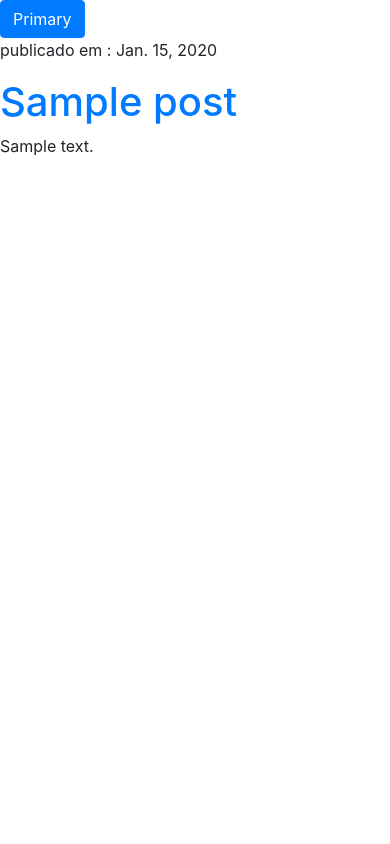
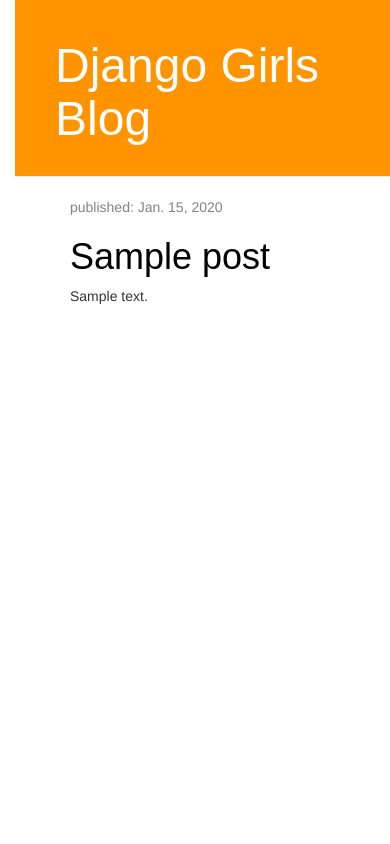
Before and after one commit to daltonvieira/blog, a Django app: template blog/templates/blog/post_list.html in a window 390 px wide. Run offline with Django 3.2, Linux system fonts and the light colour scheme; the template is opened without the code that fills it: values that come from a table or form of the project are taken from there, others are empty; tables that the repository leaves empty hold one stand-in row (values such as "Sample post"); some libraries are stand-ins or nearby versions.

Commit message:
adicionando css e criando template base

```diff
--- /dev/null
+++ b/blog/static/css/blog.css
@@ -0,0 +1,56 @@
+body {
+    padding-left: 15px;
+
+}
+h1 a {
+    color: #FCA205;
+    font-family: 'PT Sans Narrow', sans-serif;';
+
+}
+
+.page-header {
+    background-color: #ff9400;
+    margin-top: 0;
+    padding: 20px 20px 20px 40px;
+}
+
+.page-header h1, .page-header h1 a, .page-header h1 a:visited, .page-header h1 a:active {
+    color: #ffffff;
+    font-size: 36pt;
+    text-decoration: none;
+}
+
+.content {
+    margin-left: 40px;
+}
+
+h1, h2, h3, h4 {
+    font-family: 'Lobster', cursive;
+}
+
+.date {
+    color: #828282;
+}
+
+.save {
+    float: right;
+}
+
+.post-form textarea, .post-form input {
+    width: 100%;
+}
+
+.top-menu, .top-menu:hover, .top-menu:visited {
+    color: #ffffff;
+    float: right;
+    font-size: 26pt;
+    margin-right: 20px;
+}
+
+.post {
+    margin-bottom: 70px;
+}
+
+.post h1 a, .post h1 a:visited {
+    color: #000000;
+}
--- /dev/null
+++ b/blog/templates/blog/base.html
@@ -0,0 +1,23 @@
+{% load static %}
+<html>
+    <head>
+        <title>Django Girls blog</title>
+        <link rel="stylesheet" href="//maxcdn.bootstrapcdn.com/bootstrap/3.2.0/css/bootstrap.min.css">
+        <link rel="stylesheet" href="//maxcdn.bootstrapcdn.com/bootstrap/3.2.0/css/bootstrap-theme.min.css">
+        <link href='//fonts.googleapis.com/css?family=Lobster&subset=latin,latin-ext' rel='stylesheet' type='text/css'>
+        <link rel="stylesheet" href="{% static 'css/blog.css' %}">
+    </head>
+    <body>
+    <div class="page-header">
+        <h1><a href="/">Django Girls Blog</a></h1>
+    </div>
+        <div class="content container">
+            <div class="row">
+                <div class="col-md-8">
+                {% block content %}
+                {% endblock %}
+                </div>
+            </div>
+        </div>
+    </body>
+</html>
--- a/blog/templates/blog/post_list.html
+++ b/blog/templates/blog/post_list.html
@@ -1,21 +1,12 @@
-<html lang="pt-BR">
-    <head>
-        <meta charset="UTF-8">
-        <title>
-            Meu Blog
-        </title>
-        <link rel="stylesheet" href="https://stackpath.bootstrapcdn.com/bootstrap/4.1.3/css/bootstrap.min.css" integrity="sha384-MCw98/SFnGE8fJT3GXwEOngsV7Zt27NXFoaoApmYm81iuXoPkFOJwJ8ERdknLPMO" crossorigin="anonymous">
-        <script src="https://stackpath.bootstrapcdn.com/bootstrap/4.1.3/js/bootstrap.min.js" integrity="sha384-ChfqqxuZUCnJSK3+MXmPNIyE6ZbWh2IMqE241rYiqJxyMiZ6OW/JmZQ5stwEULTy" crossorigin="anonymous"></script>
-    </head>
-    <body>
-    <button type="button" class="btn btn-primary">Primary</button>
-    {% for post in posts %}
-        <div>
-            <p>publicado em : {{ post.published_date}}</p>
-            <h1><a href=""> {{ post.title }}</a></h1>
-            <p>{{ post.text|linebreaksbr}}</p>
-        </div>
-    {% endfor %}
-    </body>
-
-</html>
+{% extends 'blog/base.html' %}
+{% block content %}
+{% for post in posts %}
+<div class="post">
+    <div class="date">
+        <p>published: {{ post.published_date }}</p>
+    </div>
+    <h1><a href="">{{ post.title }}</a></h1>
+    <p>{{ post.text|linebreaksbr }}</p>
+</div>
+{% endfor %}
+{% endblock %}
```
